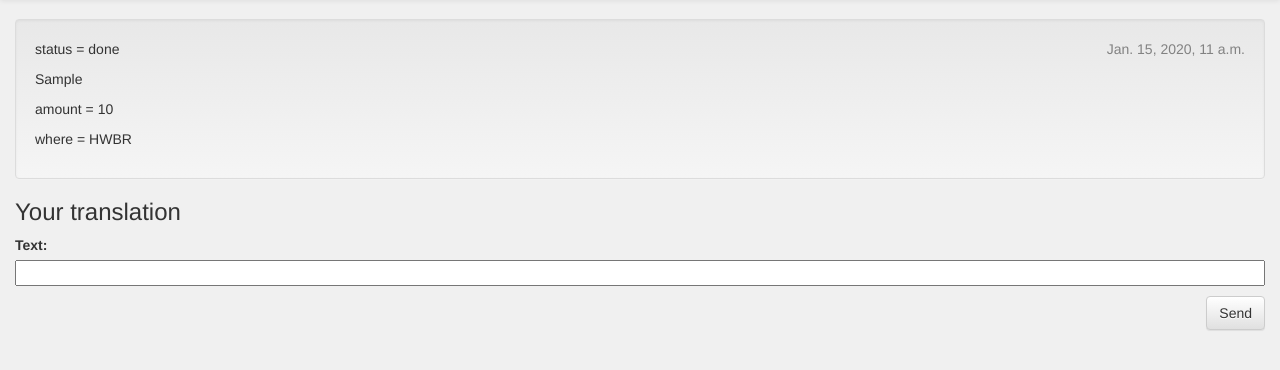
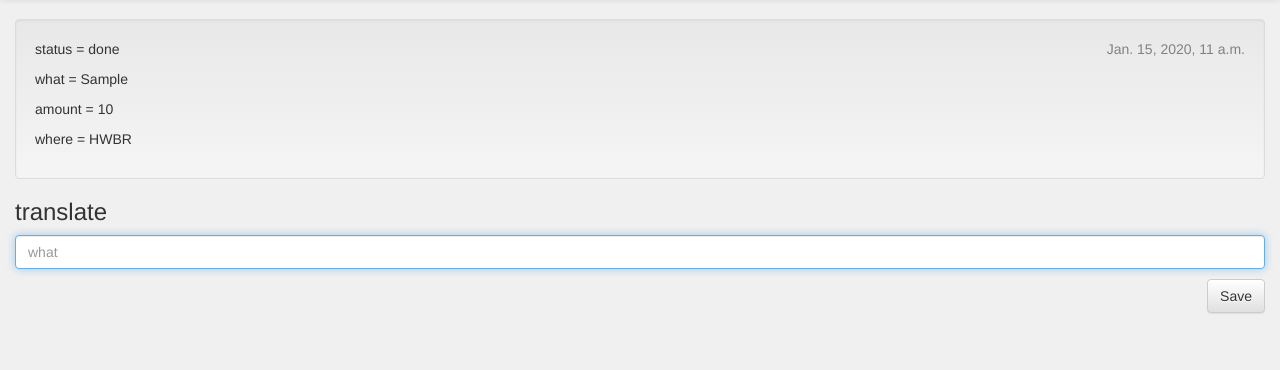
Before and after one commit to hrohilft/need, a Django app: page /need/1/transl/ in a window 1280 px wide. Shown: the part 51-421 px from the top of the page. Run offline with Django 3.2, Linux system fonts and the light colour scheme; tables that the repository leaves empty hold one stand-in row (values such as "Sample post"); some libraries are stand-ins or nearby versions.

Commit message:
translate some ar, de

```diff
--- a/need/templates/need/add_transl.html
+++ b/need/templates/need/add_transl.html
@@ -9,19 +9,25 @@
 	{% else %}
 		<p><a class="btn btn-success" href="{% url 'need:done' pk=need.pk  %}">{% trans "Got it!" %}</a></p>
 	{% endif %}
-	<p>{{ need.what }}</p>
-	<p>{% trans "amount" %} = {{ need.amount }}</p>
 	{% get_current_language_bidi as LANGUAGE_BIDI %}
 	{% if LANGUAGE_BIDI %}
+		<p>{{ need.what }} = {% trans "what" %}</p>
+		<p>{{ need.amount }} = {% trans "amount" %}</p>
 		<p>{{ need.get_where_display }} = {% trans "where" %}</p>
 	{% else %}
+		<p>{% trans "what" %} = {{ need.what }}</p>
+		<p>{% trans "amount" %} = {{ need.amount }}</p>
 		<p>{% trans "where" %} = {{ need.get_where_display }}</p>
 	{% endif %}
 </div>
-    <h3>Your translation</h3>
+    <h3>{% trans "translate" %}</h3>
 
     <form method="POST" class="post-form">{% csrf_token %}
-        {{ form.as_p }}
-        <button type="submit" class="save btn btn-default">Send</button>
+        <p>
+		    <label for="id_text" class="sr-only">{% trans "what" %}:</label>
+		    <input id="id_text" maxlength="200" name="text" type="text" class="form-control" placeholder="{% trans "what" %}" required autofocus />
+        </p>
+        <button type="submit" class="save btn btn-default">{% trans "Save" %}</button>
     </form>
+
 {% endblock %}
--- a/need/templates/need/new.html
+++ b/need/templates/need/new.html
@@ -35,7 +35,7 @@
 
 				<div class="alert alert-info alert-dismissible" role="alert">
 					<button type="button" class="close" data-dismiss="alert" aria-label="Close"><span aria-hidden="true">&times;</span></button>
-					"{% trans "what" %}" {% trans "no more than 200 characters." %}
+					{% trans "what" %} {% trans "no more than 200 characters." %}
 				</div>
 
 				{% if error_message %}
```
Also changed, not shown: need/templates/need/detail.html (+5 -3 lines), need/templates/need/index.html (+11 -14 lines), need/locale/ar/LC_MESSAGES/django.po, need/locale/de/LC_MESSAGES/django.po, need/locale/fa/LC_MESSAGES/django.po, 3 other files.
